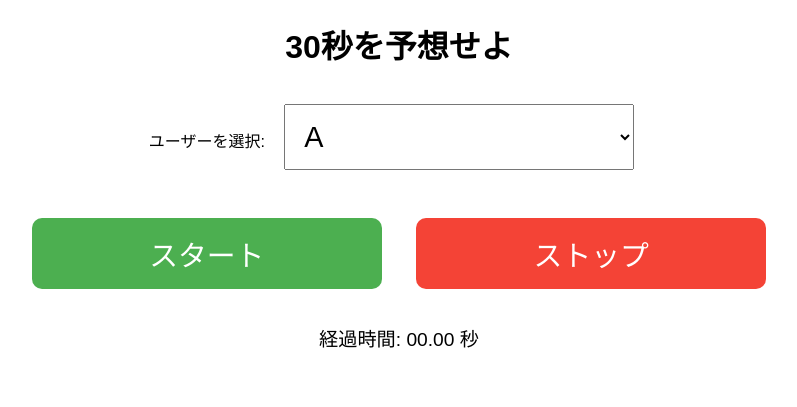
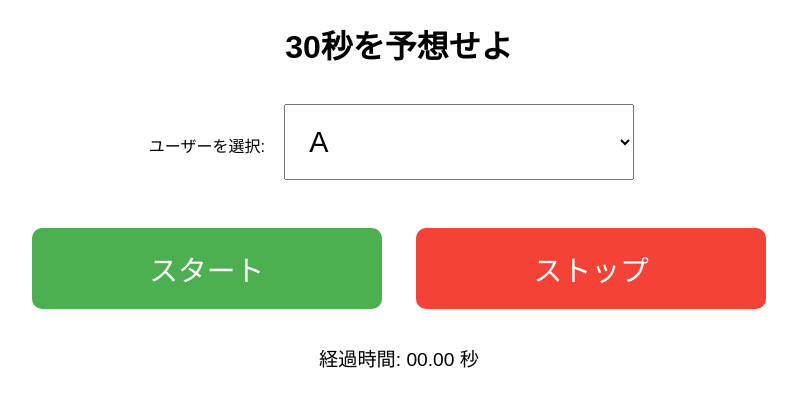
Before and after one commit to hryooooo/flask-10sec-game, a Flask app: page / in a window 1280 px wide. Shown: the top 407 px of the page, without its empty margins (241-1038 px from the left). Run offline with Flask 3, Linux system fonts and the light colour scheme; some libraries are stand-ins or nearby versions.

Commit message:
Update index.html

```diff
--- a/templates/index.html
+++ b/templates/index.html
@@ -13,7 +13,7 @@
         }
         select, button {
             font-size: 1.8em;
-            padding: 15px;
+            padding: 20px;
             margin: 15px;
             width: 80%;
             max-width: 350px;
```
